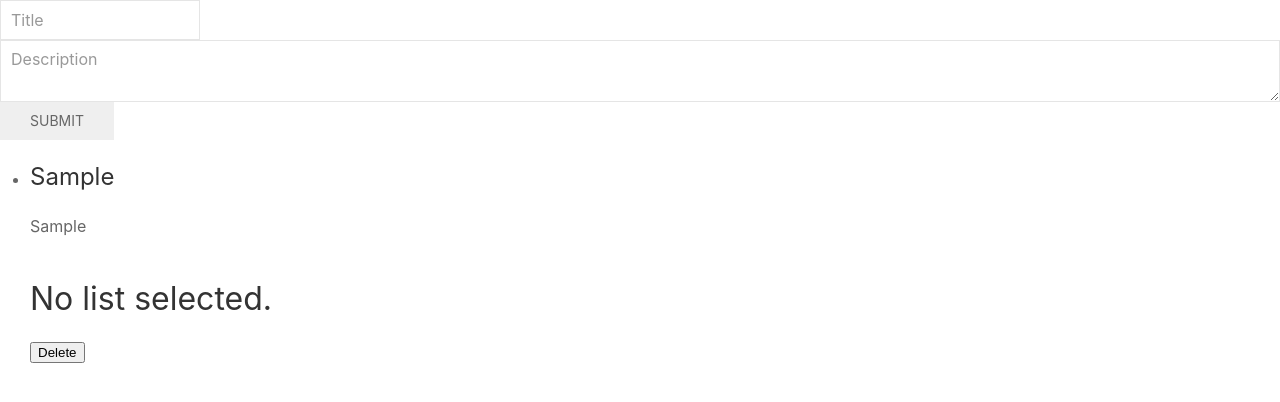
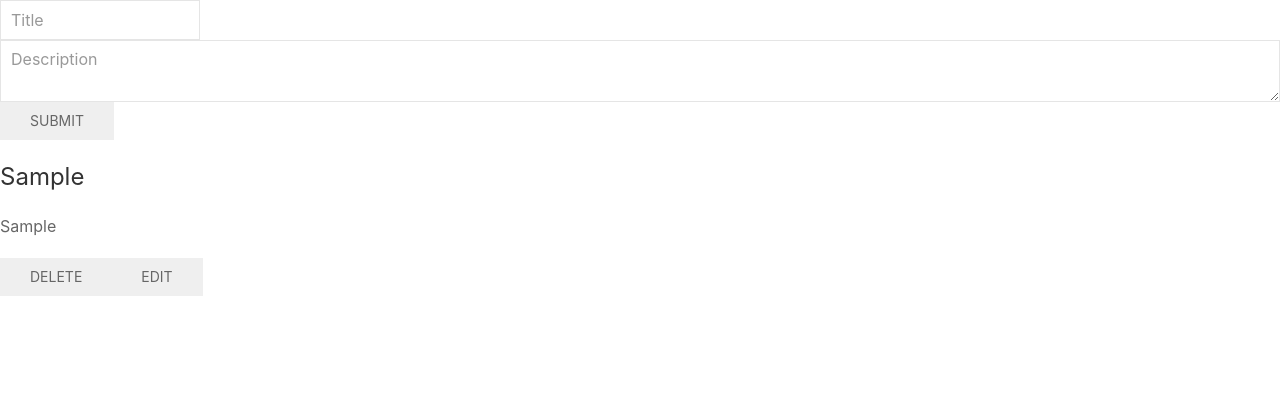
Before and after one commit to MHMighani/todolist, a React (Create React App) app: page / in a window 1280 px wide. Both pictures are taken after typing "Sample", "Sample" into the empty fields and a click on the button "SUBMIT". Shown: the top 402 px of the page. Built offline with nearby package versions, Linux system fonts and the light colour scheme.

Commit message:
Feat: edit list

```diff
--- a/src/components/todoList.jsx
+++ b/src/components/todoList.jsx
@@ -1,11 +1,80 @@
-import TodoTasks from "./todoTasks";
+import { useState } from "react";
+import ButtonGroup from "./buttonGroup";
 
-function TodoList({ todoList }) {
+function TodoList({ todoList, onSelectList, onDeleteList, editList }) {
+  const [editMode, setEditMode] = useState(false);
+  const [formState, setFormState] = useState({
+    title: todoList.title,
+    description: todoList.description,
+  });
+
+  const handleInputChange = (e) => {
+    setFormState({ ...formState, [e.target.name]: e.target.value });
+  };
+
+  const handleEditSubmit = () => {
+    editList(todoList.id, formState);
+  };
+
+  const handleEditBtn = () => {
+    setEditMode(true);
+  };
+
+  const handleSaveBtn = () => {
+    handleEditSubmit();
+    setEditMode(false);
+  };
+
+  const handleDeleteBtn = () => {
+    onDeleteList(todoList.id);
+  };
+
+  const handleCancelBtn = () => {
+    setEditMode(false);
+    setFormState({ title: todoList.title, description: todoList.description });
+  };
+
+  const renderTextFields = () => {
+    if (editMode) {
+      return (
+        <>
+          <input
+            onChange={handleInputChange}
+            placeholder="Title"
+            type="text"
+            name="title"
+            value={formState.title}
+          />
+          <input
+            onChange={handleInputChange}
+            placeholder="Description"
+            type="text"
+            name="description"
+            value={formState.description}
+          />
+        </>
+      );
+    }
+    return (
+      <>
+        <h3 className="todoList__title">{formState.title}</h3>
+        <p className="todoList__description">{formState.description}</p>
+      </>
+    );
+  };
+
   return (
     <>
-      <h3 className="todoList__title">{todoList.title}</h3>
-      <p className="todoList__description">{todoList.description}</p>
-      <TodoTasks todoListId={todoList.id} />
+      <div onClick={() => onSelectList(todoList)} className="todoList__content">
+        {renderTextFields()}
+      </div>
+      <ButtonGroup
+        editMode={editMode}
+        onEditBtnClick={handleEditBtn}
+        onSaveBtnClick={handleSaveBtn}
+        onDeleteBtnClick={handleDeleteBtn}
+        onCancelBtnClick={handleCancelBtn}
+      />
     </>
   );
 }
--- a/src/components/todoLists.jsx
+++ b/src/components/todoLists.jsx
@@ -5,7 +5,7 @@ import TodoList from "./todoList";
 import { TodoTasksContext } from "../contexts/tasksContext";
 
 function TodoLists() {
-  const { todoLists, deleteTodoList, setSelectedList } =
+  const { todoLists, deleteTodoList, setSelectedList, editTodoList } =
     useContext(TodoListsContext);
   const { deleteRelatedTasks } = useContext(TodoTasksContext);
 
@@ -17,15 +17,15 @@ function TodoLists() {
   return (
     <div className="lists-section">
       <AddTodoList />
-      <ul>
+      <ul className="uk-list uk-list-divider">
         {todoLists.map((todoList) => (
           <li className="todoList" key={todoList.id}>
-            <div onClick={() => setSelectedList(todoList)}>
-              <TodoList todoList={todoList} />
-            </div>
-            <button onClick={() => handleDeleteList(todoList.id)}>
-              Delete
-            </button>
+            <TodoList
+              onSelectList={setSelectedList}
+              todoList={todoList}
+              onDeleteList={handleDeleteList}
+              editList={editTodoList}
+            />
           </li>
         ))}
       </ul>
--- a/src/contexts/listsContext.jsx
+++ b/src/contexts/listsContext.jsx
@@ -26,9 +26,9 @@ function TodoListsProvider({ children }) {
     setTodoLists(newTodoLists);
   };
 
-  const editTodoList = (editedList) => {
+  const editTodoList = (listId, editedList) => {
     const newTodoList = todoLists.map((todoList) => {
-      if (todoList.id === editTodoList.id) {
+      if (todoList.id === listId) {
         return { ...todoList, ...editedList };
       }
       return todoList;
```
